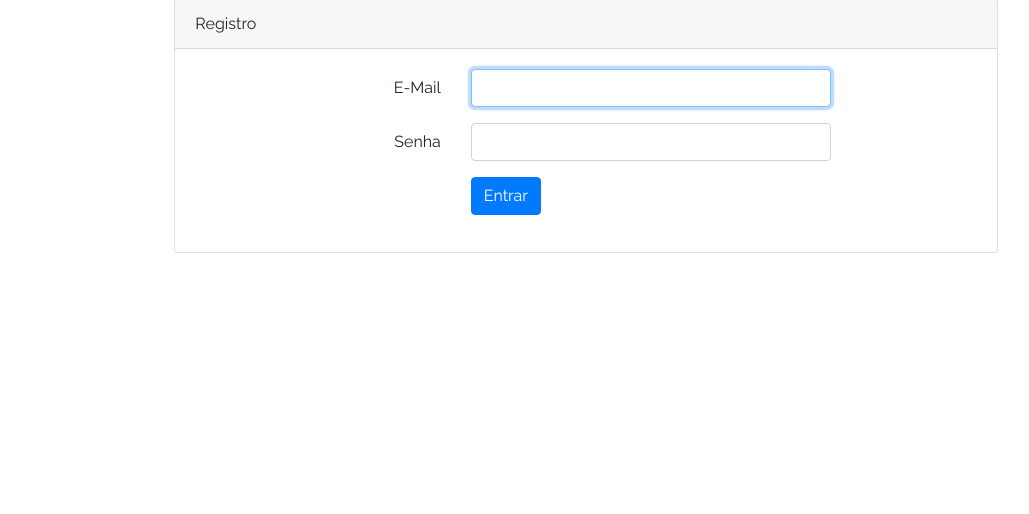
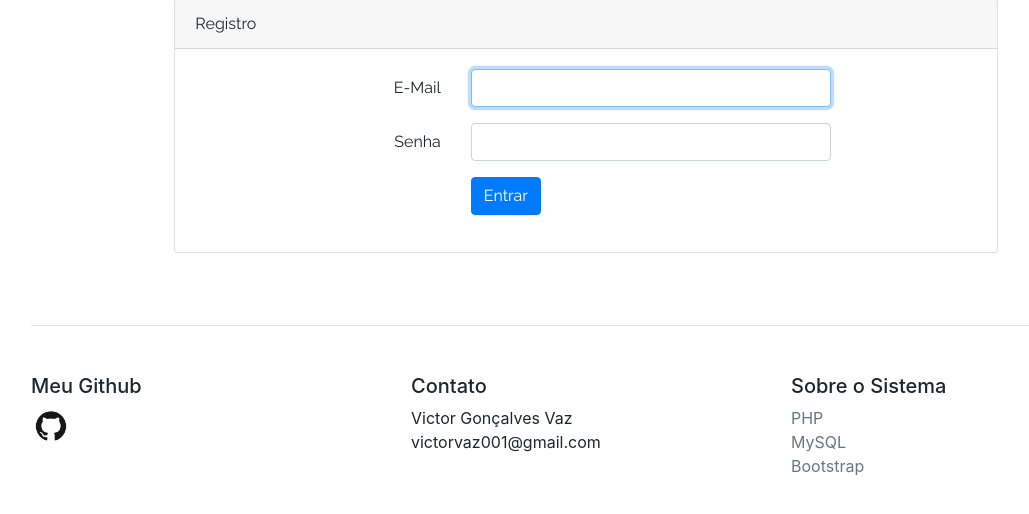
Before and after one commit to victorvaz001/ProjetosPHP, a PHP site: page /projetox/login.php in a window 1280 px wide. Shown: the part 81-595 px from the top of the page, without its empty margins (54-1083 px from the left). Run offline with PHP 8.4, Linux system fonts and the light colour scheme; some libraries are stand-ins or nearby versions.

Commit message:
Implementação do footer

```diff
--- a/Site-Cadastro-somente-por-convite/login.php
+++ b/Site-Cadastro-somente-por-convite/login.php
@@ -124,7 +124,32 @@ require 'config.php';
         </div>
     </div>
     </div>
+</main>
+<div class="container">
+ <footer class="pt-4 my-md-5 pt-md-5 border-top">
+            <div class="row">
+                <div class="col-6 col-md">
+                    <h5>Meu Github</h5>
+                    <a href="https://github.com/victorvaz001/ProjetosPHP" target="_blank"><img class="mb-2" src="GitHub-Mark.png" alt="" width="40" height="40"></a>
 
-</main>
+                </div>
+                <div class="col-6 col-md">
+                    <h5>Contato</h5>
+                    <ul class="list-unstyled text-small">
+                        <li><p>Victor Gonçalves Vaz<br/>victorvaz001@gmail.com</p></li>
+
+                    </ul>
+                </div>
+                <div class="col-6 col-md">
+                    <h5>Sobre o Sistema</h5>
+                    <ul class="list-unstyled text-small">
+                        <li><a class="text-muted" href="https://www.php.net/" target="_blank">PHP</a></li>
+                        <li><a class="text-muted" href="https://www.mysql.com/" target="_blank">MySQL</a></li>
+                        <li><a class="text-muted" href="https://getbootstrap.com/" target="_blank">Bootstrap</a></li>
+                    </ul>
+                </div>
+            </div>
+        </footer>
+    </div>
 </body>
 </html>
```
Also changed, not shown: Site-Cadastro-somente-por-convite/convites.php (+23 -0 lines), Site-Cadastro-somente-por-convite/index.php (+25 -0 lines), Site-Cadastro-somente-por-convite/register.php (+24 -0 lines), Site-Cadastro-somente-por-convite/GitHub-Mark.png (added), Site-Cadastro-somente-por-convite/README.md.
